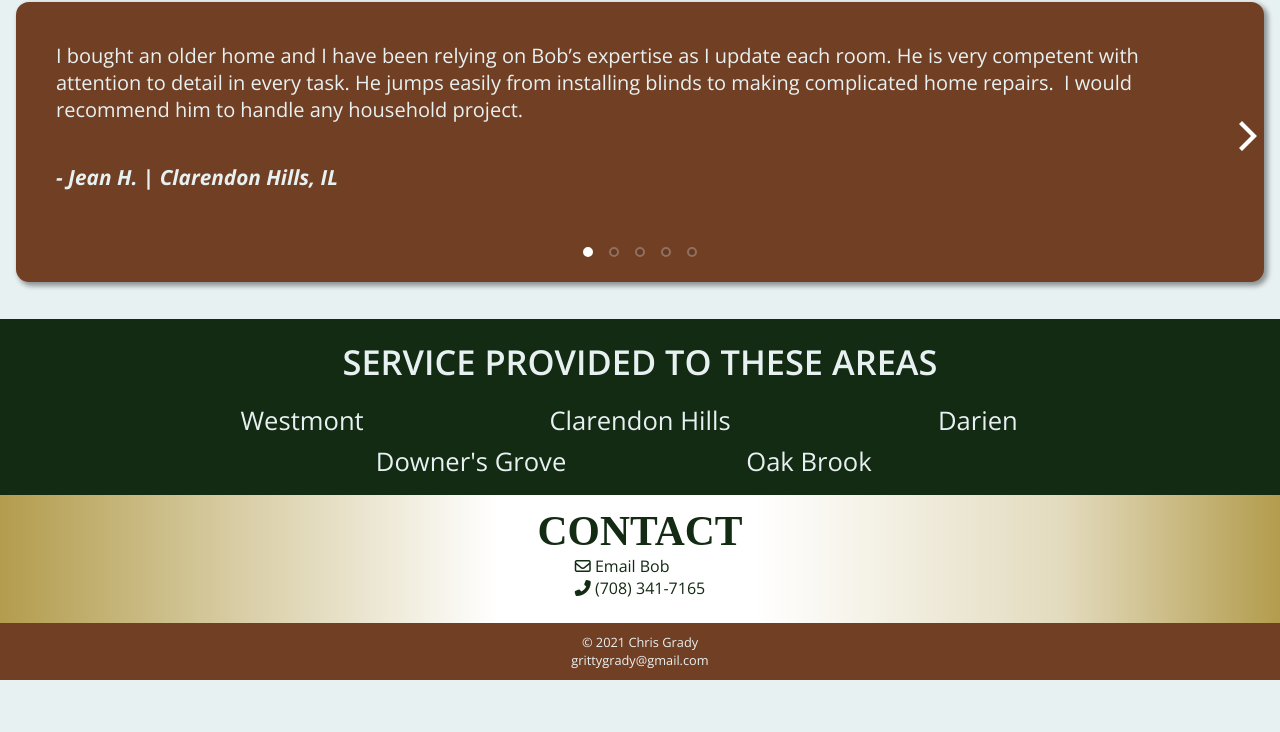
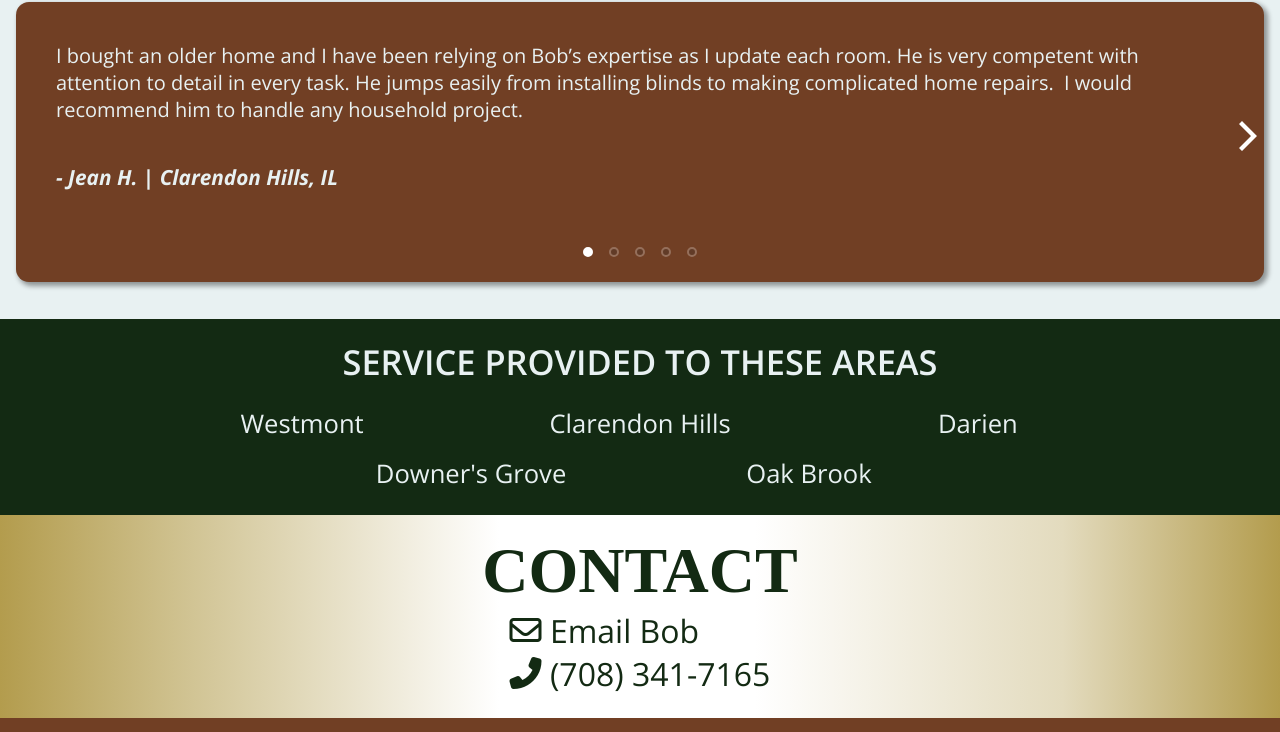
Before and after one commit to grittygrady/Handyman-SIte, a plain HTML site: page index.html in a window 1280 px wide. Shown: the part 2432-3164 px from the top of the page. Before the commit the page ends 3112 px from the top, so only its background shows below. Drawn offline with nearby package versions, Linux system fonts and the light colour scheme; a web font is replaced by a local one.

Commit message:
Tablet queries complete

```diff
--- a/index.html
+++ b/index.html
@@ -258,6 +258,9 @@
         <p>&copy; 2021 Chris Grady
       </div>
       <a href="mailto:grittygrady@gmail.com">grittygrady@gmail.com</a></p>
+      <div>
+        <a href="https://github.com/grittygrady" target="_blank" rel="noreferrer"><i class="fab fa-github"></i> Github</a>
+      </div>
     </footer>
     <script src="https://unpkg.com/flickity@2/dist/flickity.pkgd.min.js"></script>
   </body>
--- a/style.css
+++ b/style.css
@@ -385,6 +385,11 @@ header {
   color: var(--drk-grn);
 }
 
+.contact a:hover {
+  cursor: pointer;
+  text-decoration: underline;
+}
+
 .contact__methods {
   padding-bottom: 1.5em;
 }
@@ -402,6 +407,11 @@ footer {
 footer a {
   text-decoration: none;
   color: var(--light-white);
+}
+
+footer a:visited {
+  text-decoration: underline;
+  cursor: pointer;
 }
 
 footer a:visited {
@@ -552,6 +562,32 @@ footer a:visited {
     list-style-type: none;
     font-size: 1.6rem;
     width: 33%;
-    padding-top: 0.2em;
+    padding: 0.3em 0;
+  }
+
+  .contact h2 {
+    font-size: 4rem;
+  }
+
+  .contact a {
+    font-size: 2rem;
+    padding: 0.3em 0;
+  }
+
+  footer {
+    display: flex;
+    flex-direction: column;
+    padding: 0.8em 0;
+    align-items: center;
+    font-size: 0.8rem;
+    font-size: 1.3rem;
+  }
+
+  footer a {
+    padding: 0.3em 0;
+  }
+
+  footer a:visited {
+    color: var(--light-white);
   }
 }
```
